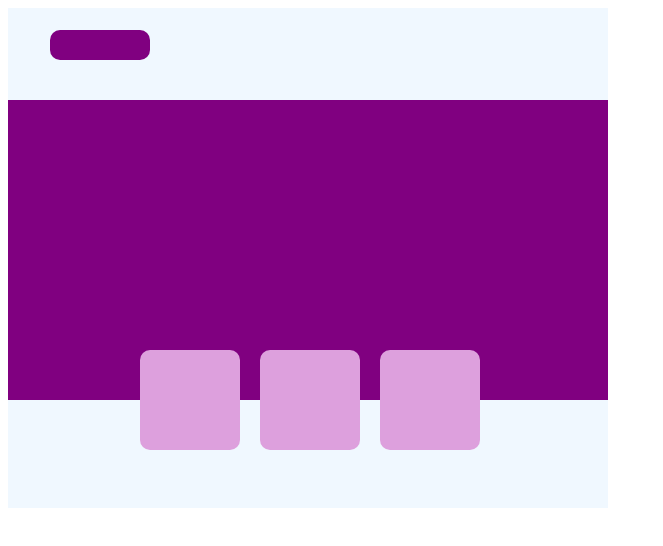
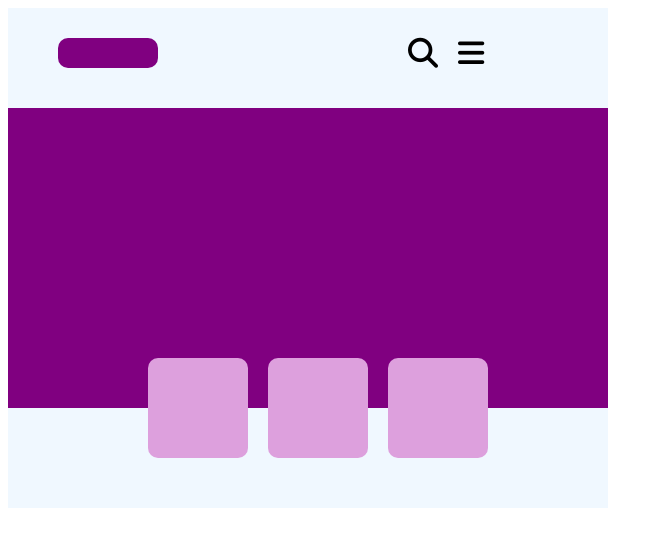
Before and after one commit to zembytska/lesson3, a plain HTML site: page task1/index.html in a window 1280 px wide. Shown: the whole page, without its empty margins (0-663 px from the left). Drawn offline with Linux system fonts and the light colour scheme.

Commit message:
task 1 full

```diff
--- a/task1/index.html
+++ b/task1/index.html
@@ -6,23 +6,25 @@
           content="width=device-width, user-scalable=no, initial-scale=1.0, maximum-scale=1.0, minimum-scale=1.0">
     <meta http-equiv="X-UA-Compatible" content="ie=edge">
     <title>Document</title>
+    <script src="https://kit.fontawesome.com/ebafd0a359.js" crossOrigin="anonymous"></script>
+    <script src=""></script>
     <link rel="stylesheet" href="style.css">
-    <style ></style>
+    <style></style>
 </head>
 <body>
 
 <div class="father">
     <div class="wrap"></div>
+
     <div class="box"></div>
     <div class="box"></div>
     <div class="box"></div>
+    <i class="fa-solid fa-magnifying-glass"></i>
     <div class="line"></div>
-    </div>
+    <i class="fa-solid fa-bars"></i>
 </div>
 
-
-
-
+</div>
 
 
 </body>
--- a/task1/style.css
+++ b/task1/style.css
@@ -1,11 +1,11 @@
-
 
 .father {
     height: 500px;
-   width: 600px;
+    width: 600px;
     background: aliceblue;
     display: flex;
-    justify-content: center;
+    position: absolute;
+
 
 }
 
@@ -17,8 +17,9 @@
     margin: 10px;
     border-radius: 10px;
     left: 250px;
-    top:340px;
+    top: 340px;
     position: absolute;
+
 
 }
 
@@ -29,7 +30,8 @@
     top: 340px;
     margin: 10px;
 }
-.box:nth-child(3){
+
+.box:nth-child(3) {
     background: plum;
     position: absolute;
     left: 370px;
@@ -44,6 +46,7 @@
     position: absolute;
     top: 100px;
 }
+
 .line {
     height: 30px;
     width: 100px;
@@ -52,6 +55,17 @@
     position: absolute;
     top: 30px;
     left: 50px;
+}
 
+.fa-solid {
+    position: absolute;
+    font-size: 30px;
+    top: 30px;
+    left: 400px;
+}
 
-}
+.fa-bars {
+    position: absolute;
+
+    font-size: 30px;
+    left: 450px;
```
